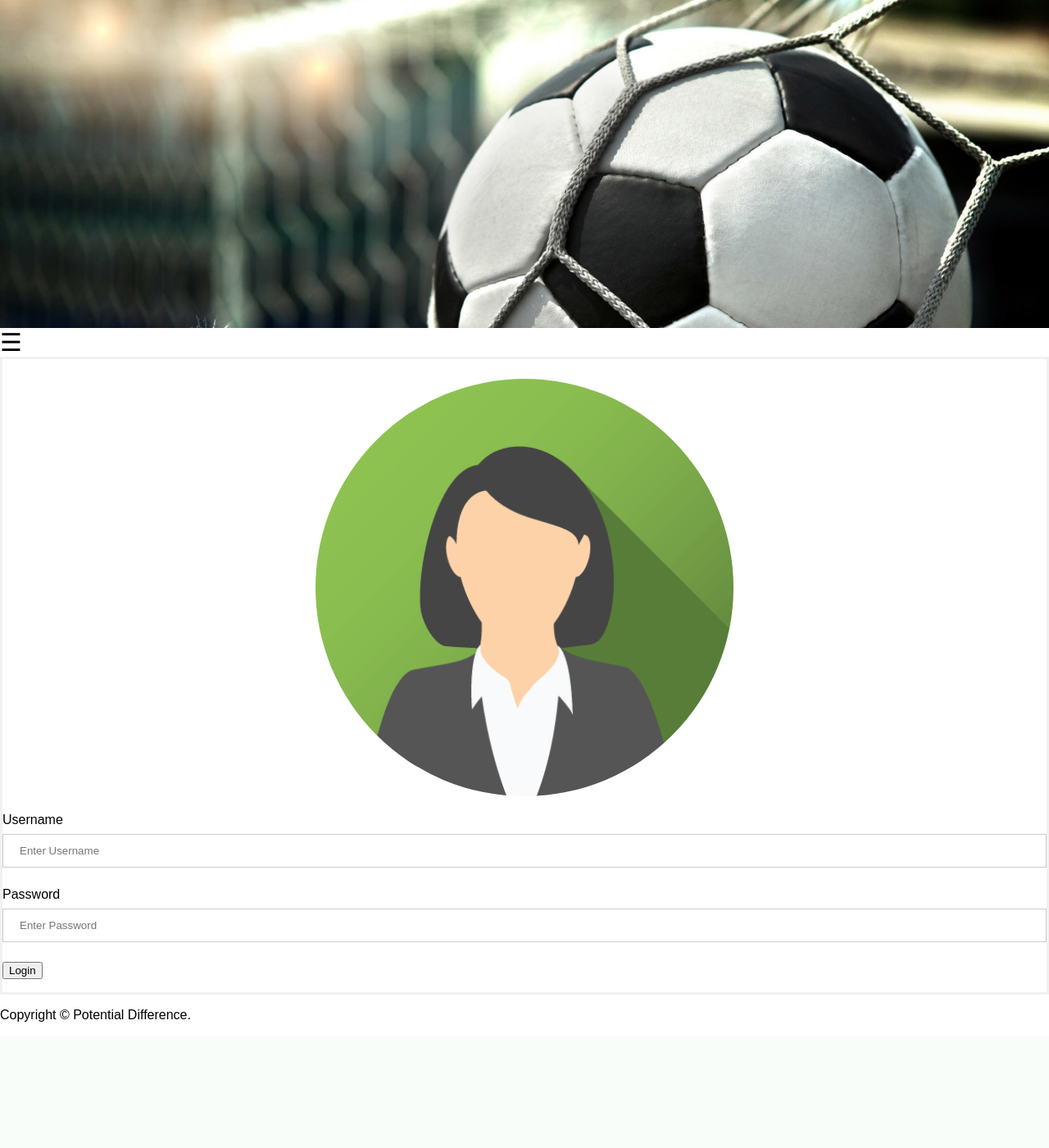
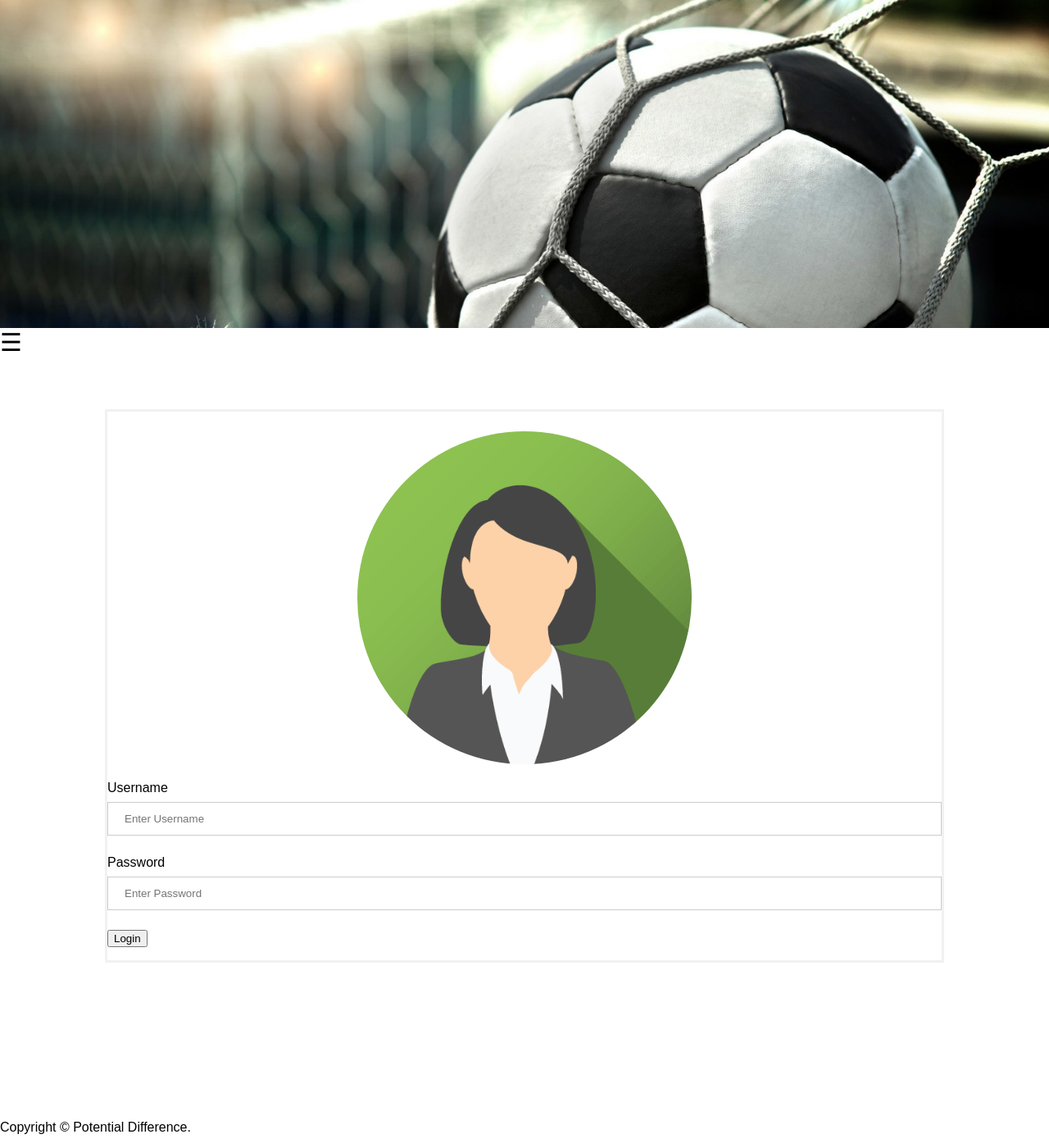
Before and after one commit to Michael-117/Sports-Facility-Management, a Flask app: page /login in a window 1280 px wide. Shown: the whole page at 82% size. Before the commit the page ends 1246 px from the top, so only its background shows below. Run offline with Flask 2, Linux system fonts and the light colour scheme; some libraries are stand-ins or nearby versions.

Commit message:
css login adjustment

```diff
--- a/static/css/app.css
+++ b/static/css/app.css
@@ -4,6 +4,11 @@
   body{
     font-family: Arial, Helvetica, sans-serif;
     margin: 0;
+  }
+  /*login*/
+  .login{
+    width: 80%;
+    margin: 5% auto 15% auto;
   }
   /*header*/
 .header{
--- a/templates/login.html
+++ b/templates/login.html
@@ -1,7 +1,7 @@
 {% extends "base.html" %}
 
 {% block main %}
-
+    <div class="login">
         <form action="" method="POST">
 
             <div class="imgcontainer">
@@ -19,5 +19,7 @@
                 <input type="submit" value="Login"/>
             </p>
         </form>
+    </div>
+
 
 {% endblock %}
```
Also changed, not shown: 2 other files. Lines whose indentation alone changed are shown as unchanged.
